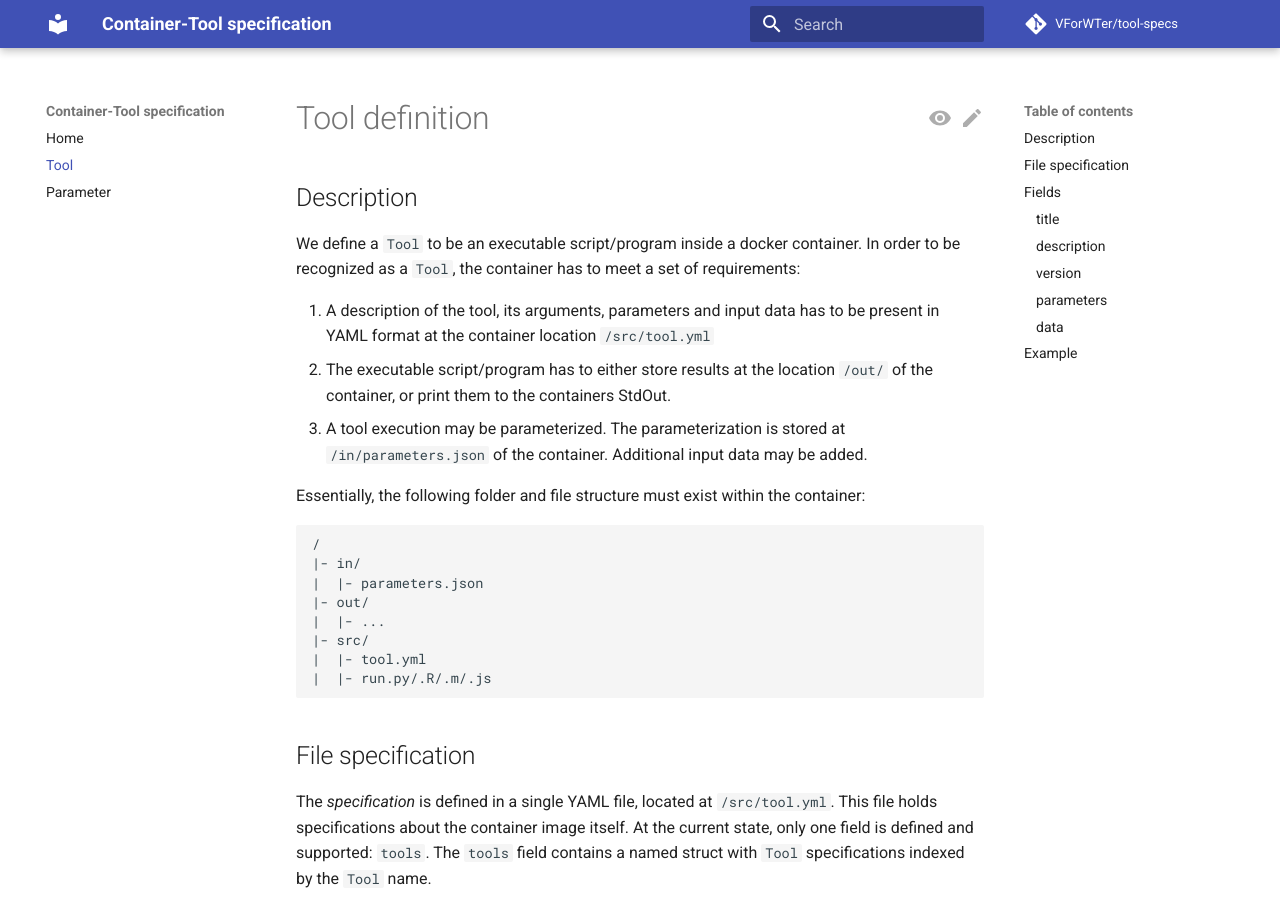
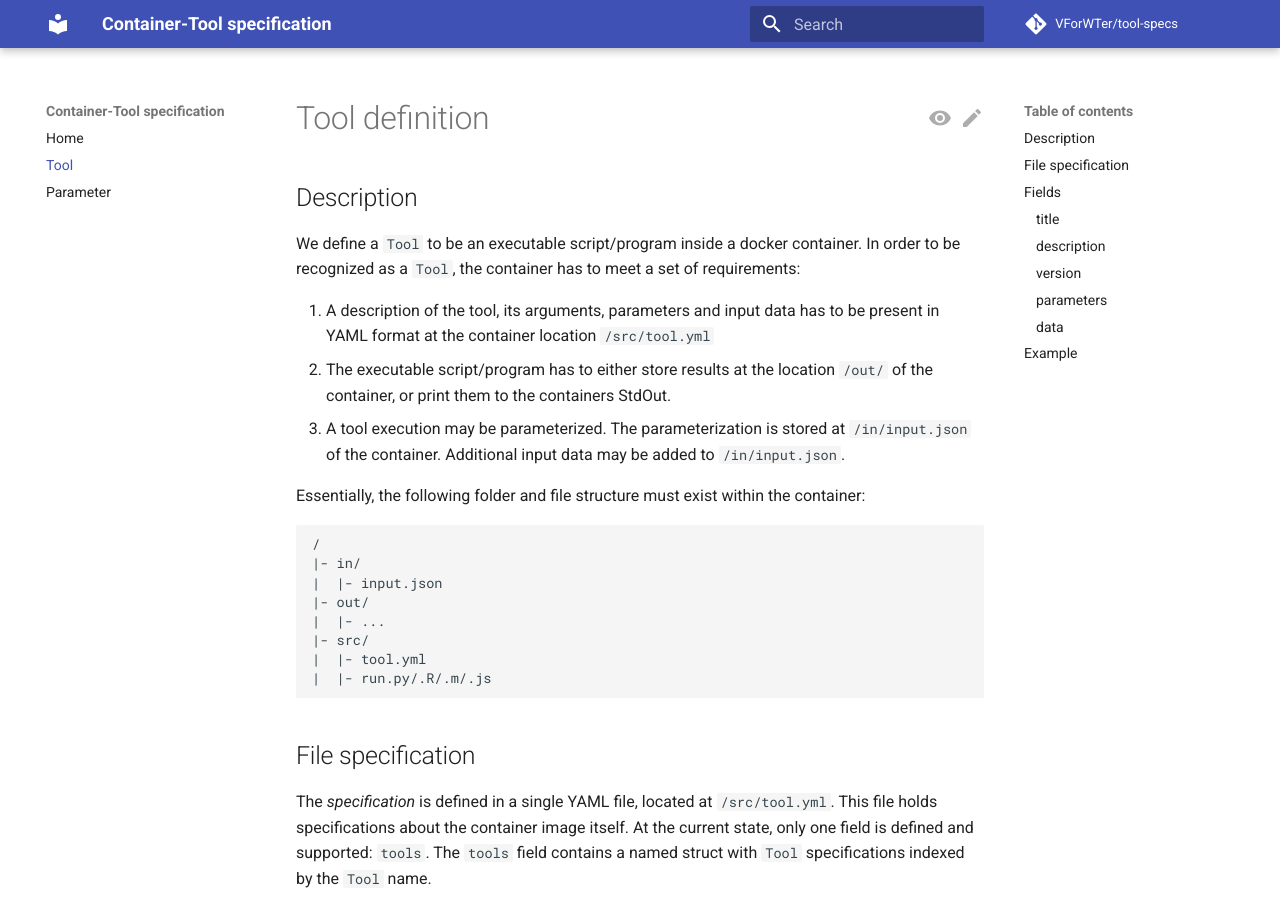
Before and after one commit to VForWaTer/tool-specs, an MkDocs documentation site: the page built from docs/tool.md, in a window 1280 px wide and 900 px high. Built offline with MkDocs 1.6.1 and Material for MkDocs 9.7.7, drawn with Linux system fonts in a browser that asks for light colours; comment, search, counter and statistics services are not loaded; some of the changed lines change nothing that is shown; some of the changed text lies outside the part shown.

Commit message:
Update tool.md

````diff
--- a/docs/tool.md
+++ b/docs/tool.md
@@ -6,14 +6,14 @@ We define a `Tool` to be an executable script/program inside a docker container.
 
 1. A description of the tool, its arguments, parameters and input data has to be present in YAML format at the container location `/src/tool.yml`
 2. The executable script/program has to either store results at the location `/out/` of the container, or print them to the containers StdOut.
-3. A tool execution may be parameterized. The parameterization is stored at `/in/parameters.json` of the container. Additional input data may be added.
+3. A tool execution may be parameterized. The parameterization is stored at `/in/input.json` of the container. Additional input data may be added to `/in/input.json`.
 
 Essentially, the following folder and file structure must exist within the container:
 
 ```
 /
 |- in/
-|  |- parameters.json
+|  |- input.json
 |- out/
 |  |- ...
 |- src/
@@ -74,11 +74,11 @@ Examples are: `1.0`, `v1.3.2`
 
 Parameters for tools are also an Entity [defined in the specification](parameter.md).
 The parameters field hold a struct of `Parameter` instances indexed by the parameter name.
-An example can be found in the Example section below or on the [Parameters page](parameter.md).
+An example can be found in the Example section below or on the [Parameters page](./input.md#parameters-file-specification).
 
 ### `data`
 
-[Input data](parameter.md#Data: File specification) for a tool is defined separately from the
+[Input data](./input.md#data-file-specification) for a tool is defined separately from the
 parameters in an additional section of `tool.yml`.
 Just like for the parameters, the input data of a tool is indexed by their names.
 Data is always given to a tool as files or folders.
@@ -110,8 +110,9 @@ tools:
         type: integer
         array: true
     data:
-      foo_matrix:
-        path: /path/to/foo.dat
       foo_csv:
-        path: /path/to/foo.csv
+        load: true
+      foo_nc:
+        load: false
+        format: .nc
 ```
````
